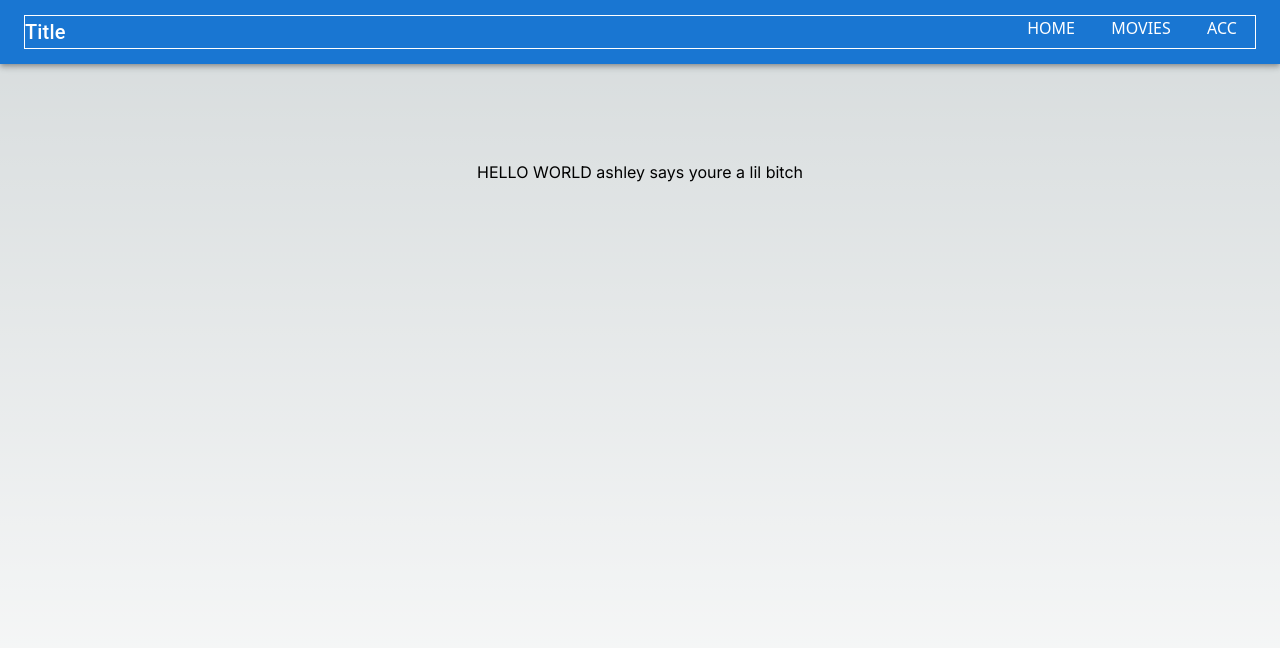
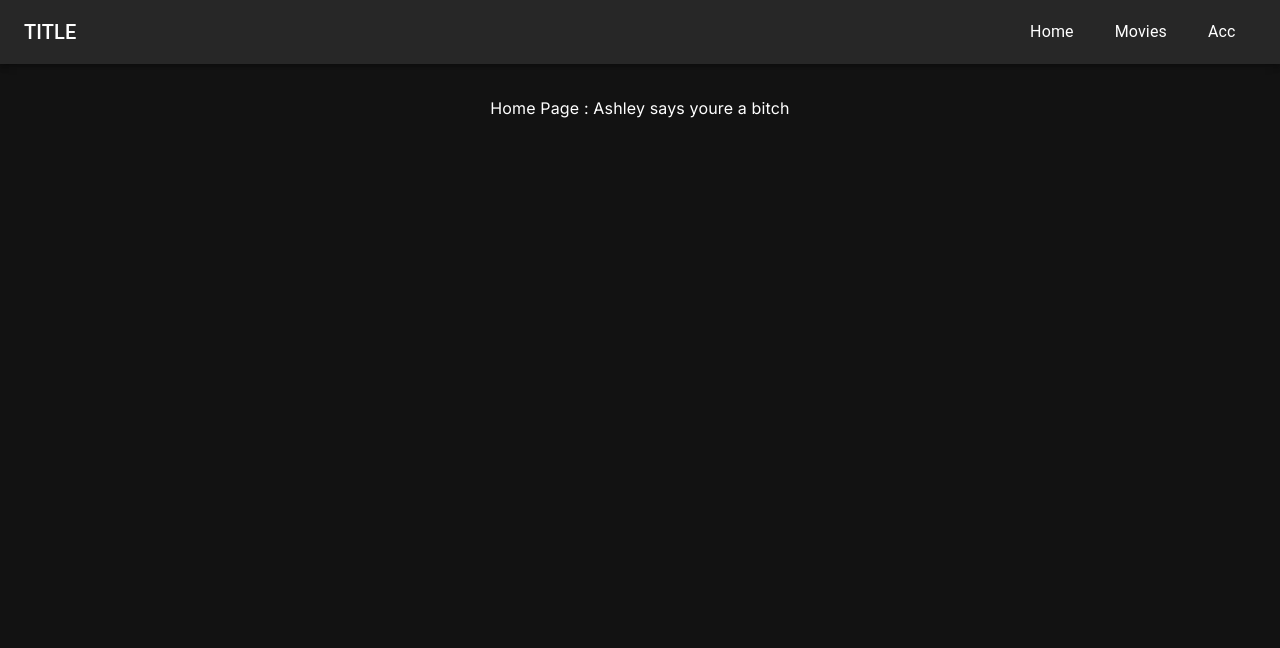
Before and after one commit to EddyEhhh/barbenheimer-frontend, a Next.js app: page / in a window 1280 px wide. Shown: the top 648 px of the page. Built offline with nearby package versions, Linux system fonts and the light colour scheme.

Commit message:
feat: added themes and header

```diff
--- a/src/app/Account/page.tsx
+++ b/src/app/Account/page.tsx
@@ -1,9 +1,14 @@
+import {Typography} from '@mui/material';
 
 const Account = () => {
     return (
+    <>
+      <main className="flex flex-col items-center justify-between">
         <div>
-            this is the account page
+            Account page
         </div>
+      </main>
+    </>
 
     )
 }
--- a/src/app/MovieDetails/page.tsx
+++ b/src/app/MovieDetails/page.tsx
@@ -1,9 +1,12 @@
-
 const MovieDetails = () => {
     return (
-        <div>
-            This is movie detail page
-        </div>
+    <>
+        <main className="flex flex-col items-center justify-between">
+            <div>
+                Movie Detail page
+            </div>
+        </main>
+    </>
     )
 }
 
--- a/src/app/components/Header.tsx
+++ b/src/app/components/Header.tsx
@@ -1,12 +1,10 @@
 import { AppBar, Toolbar, IconButton, Box, Typography, Button,  } from '@mui/material';
-import MenuItem from '@mui/material/MenuItem/MenuItem';
 import Link from 'next/link';
 
 const Header = () => {
     return (
         <Box>
-        <AppBar position="static">
-
+        <AppBar color="secondary" position="absolute">
           <Toolbar>
             {/* <IconButton
               size="large"
@@ -16,16 +14,14 @@ const Header = () => {
               sx={{ mr: 2 }}
             >
             </IconButton> */}
-            <Box sx={{width: '100%', border: 1, display: 'flex', flexDirection: 'row', justifyContent: 'space-between'}}>
+            <Box sx={{font:'bold', width:'100%', display:'flex', flexDirection:'row', justifyContent:'space-between'}}>
                 <Box sx={{display: 'flex'}}>
-                    <Typography variant="h6" component="div">
-                        Title
-                    </Typography>
+                    <Typography  variant="h6" component="div"> TITLE </Typography>
                 </Box>
-                <Box sx={{display: 'flex', width: '20%', justifyContent: 'space-around'}}>
-                    <Link href = "/"> HOME </Link>
-                    <Link href = "/MovieDetails"> MOVIES </Link>
-                    <Link href = "/Account"> ACC </Link>
+                <Box sx={{display:'flex', width:'20%', justifyContent:'space-around', alignItems: 'center'}}>
+                    <Link href = "/"> Home </Link>
+                    <Link href = "/MovieDetails"> Movies </Link>
+                    <Link href = "/Account"> Acc </Link>
                 </Box>
             </Box>
 
--- a/src/app/globals.css
+++ b/src/app/globals.css
@@ -17,11 +17,4 @@
 }
 
 body {
-  color: rgb(var(--foreground-rgb));
-  background: linear-gradient(
-      to bottom,
-      transparent,
-      rgb(var(--background-end-rgb))
-    )
-    rgb(var(--background-start-rgb));
 }
--- a/src/app/layout.tsx
+++ b/src/app/layout.tsx
@@ -1,27 +1,22 @@
+'use client'
 import './globals.css'
-import type { Metadata } from 'next'
 import { Inter } from 'next/font/google'
 import Header from './components/Header'
-import { ThemeProvider, createTheme } from '@mui/material/styles';
-import { Palette } from '@mui/icons-material';
-
-// const darkTheme = createTheme(
-//   {
-//     palette: {
-//       mode: 'dark'
-//     }
-//   }
-// );
-
+import { ThemeProvider, Box } from '@mui/material'
+import  darkTheme  from './theme'
+import CssBaseline from '@mui/material/CssBaseline';
 const inter = Inter({ subsets: ['latin'] })
 
-export default function RootLayout ({children,}: {
+export default function RootLayout ({children}: {
   children: React.ReactNode
 }) {
   return (
     <>
+      <ThemeProvider theme = {darkTheme}>
+        <CssBaseline enableColorScheme/>
         <Header></Header>
-        <main className={inter.className}> {children} </main>
+        <main className={`pt-24 ${inter.className}`}> {children} </main>
+      </ThemeProvider>
     </>
   )
 };
--- a/src/app/page.tsx
+++ b/src/app/page.tsx
@@ -1,13 +1,10 @@
-import React from 'react';
-
-
 
 export default function Home() {
   return (
   <>
-    <main className="flex min-h-screen flex-col items-center justify-between p-24">
+    <main className="flex flex-col items-center justify-between">
       <div>
-          HELLO WORLD ashley says youre a lil bitch
+          Home Page : Ashley says youre a bitch
       </div>
     </main>
   </>
--- /dev/null
+++ b/src/app/theme.tsx
@@ -0,0 +1,11 @@
+import { createTheme } from '@mui/material/styles';
+
+const darkTheme = createTheme(
+    {
+      palette: {
+        mode: 'dark',
+      }
+    }
+  );
+
+export default darkTheme;
```
Also changed, not shown: 1 other file (tests, documents, lock files or other folders).
